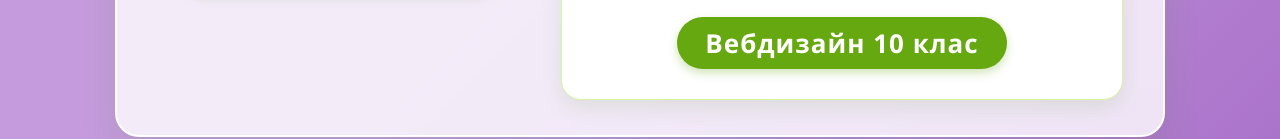
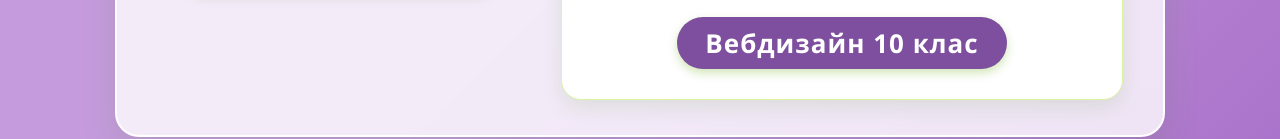
Before and after one commit to valentunaandriyvna-maker/Melnuk_Oleg, a plain HTML site: page index.html in a window 1280 px wide. Shown: the part 547-686 px from the top of the page. Drawn offline with Linux system fonts and the light colour scheme.

Commit message:
Update style.css

```diff
--- a/style.css
+++ b/style.css
@@ -110,7 +110,7 @@ p {
     font-size: 26px;
     font-weight: 800;
     color: #ffffff;
-    background: #66a80f;
+    background: #7d4f9e;
     padding: 8px 28px;
     border-radius: 50px;
     letter-spacing: 1px;
```
